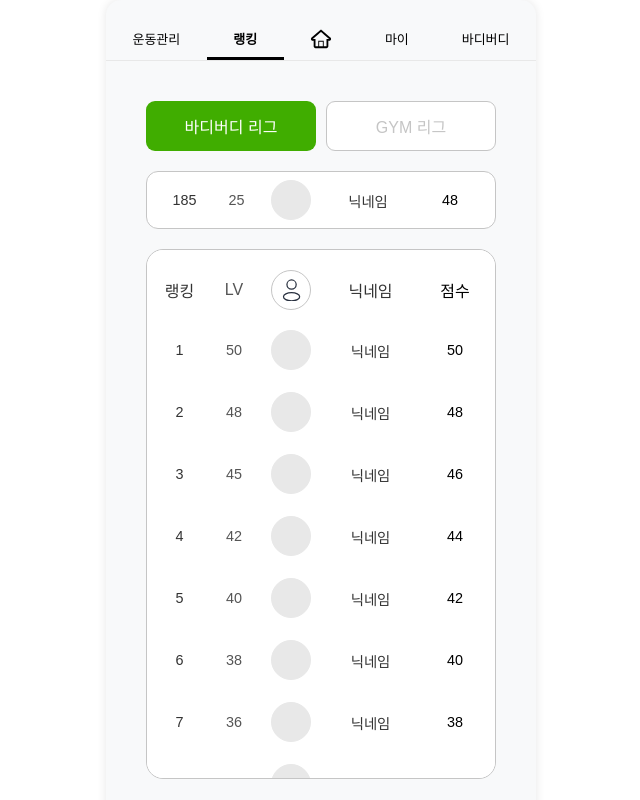
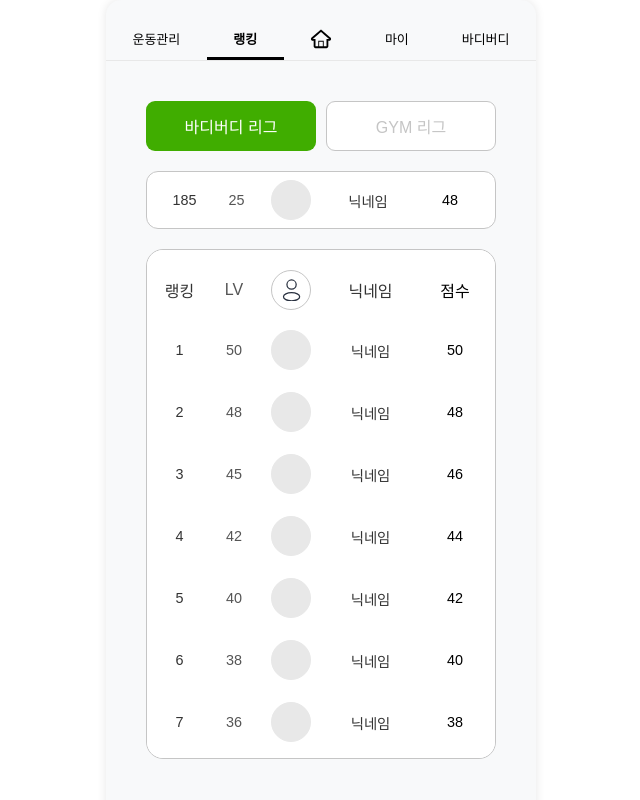
Before and after one commit to Team-BodyBuddy/body-buddy-front, a React (Create React App) app: page /ranking in a window 1280 px wide. Shown: the whole page, without its empty margins (319-959 px from the left). Built offline with nearby package versions, Linux system fonts and the light colour scheme.

Commit message:
style: 랭킹 박스 height 수정

```diff
--- a/src/pages/RankingPage/Styles.ts
+++ b/src/pages/RankingPage/Styles.ts
@@ -75,7 +75,7 @@ export const BoxList = styled.div`
     ::-webkit-scrollbar {
         display: none;
     }
-    max-height: 530px;
+    max-height: 510px;
 `;
 
 export const GymInfo = styled.div`
```
